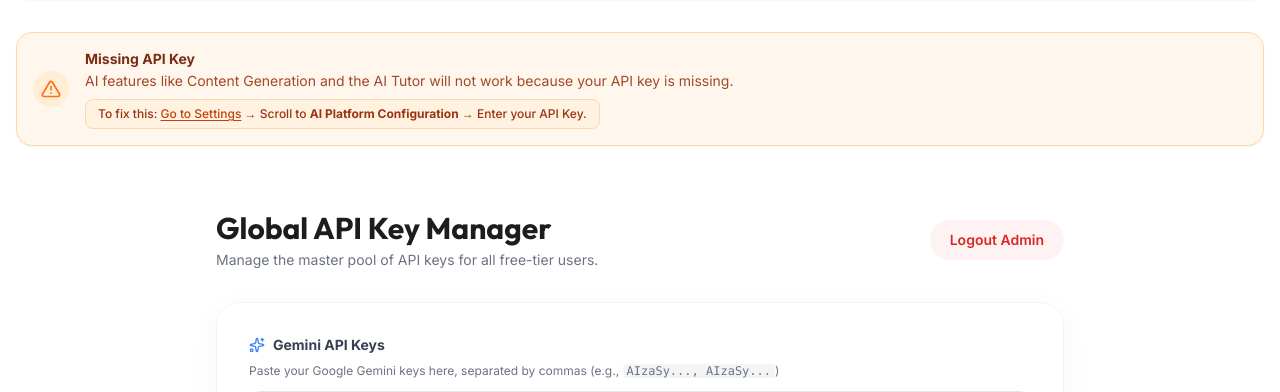
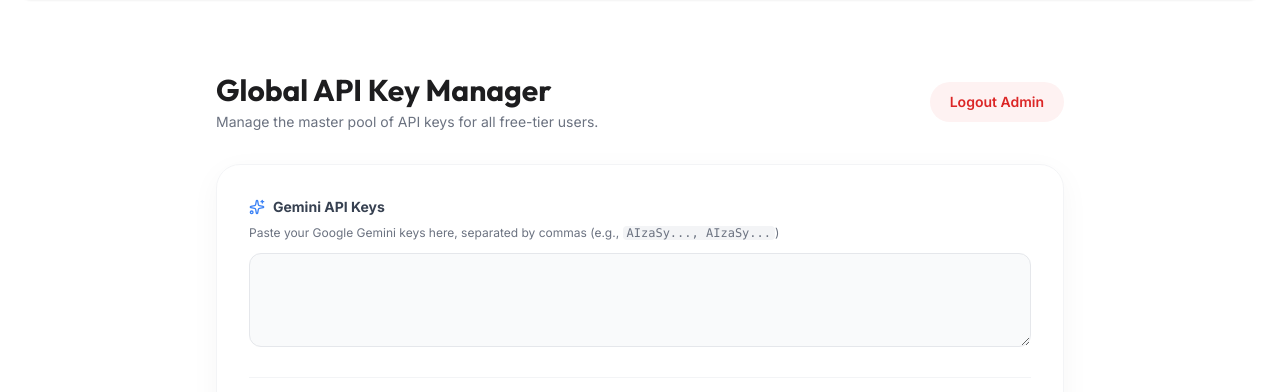
Before and after one commit to mahesh11112007/Helix, a Flask app: page /admin/ in a window 1280 px wide. Shown: the part 82-474 px from the top of the page. Run offline with Flask 3, Linux system fonts and the light colour scheme; the visitor is signed in with stand-in values (Sample User, id 1); a database or web service that is not in the repository returns one stand-in record (values such as "Sample title"); data that the repository does not hold is empty; some libraries are stand-ins or nearby versions.

Commit message:
Remove missing API key warning banner since keys are globally managed

```diff
--- a/templates/base.html
+++ b/templates/base.html
@@ -205,21 +205,6 @@
 
     <!-- Main Content -->
     <main class="container mx-auto p-4 pb-20 md:pb-4 animate-slide-in">
-        <!-- API Key Warning -->
-        {% if current_user and not has_api_key %}
-        <div class="mb-6 p-4 rounded-2xl bg-orange-50 border border-orange-200 text-orange-800 shadow-sm flex items-start sm:items-center gap-4">
-            <div class="p-2 bg-orange-100 rounded-full text-orange-500 shrink-0">
-                <svg xmlns="http://www.w3.org/2000/svg" width="20" height="20" viewBox="0 0 24 24" fill="none" stroke="currentColor" stroke-width="2" stroke-linecap="round" stroke-linejoin="round"><path d="M10.29 3.86L1.82 18a2 2 0 0 0 1.71 3h16.94a2 2 0 0 0 1.71-3L13.71 3.86a2 2 0 0 0-3.42 0z"></path><line x1="12" y1="9" x2="12" y2="13"></line><line x1="12" y1="17" x2="12.01" y2="17"></line></svg>
-            </div>
-            <div class="flex-1 text-sm">
-                <p class="font-bold text-orange-900 mb-0.5">Missing API Key</p>
-                <p class="opacity-90">AI features like Content Generation and the AI Tutor will not work because your API key is missing.</p>
-                <div class="mt-2 text-xs font-medium bg-orange-100/50 inline-block px-3 py-1.5 rounded-lg border border-orange-200">
-                    To fix this: <a href="/settings" class="text-orange-700 hover:text-orange-900 underline underline-offset-2">Go to Settings</a> &rarr; Scroll to <strong>AI Platform Configuration</strong> &rarr; Enter your API Key.
-                </div>
-            </div>
-        </div>
-        {% endif %}
 
         <!-- Flashed Messages -->
         {% with messages = get_flashed_messages(with_categories=true) %}
```
